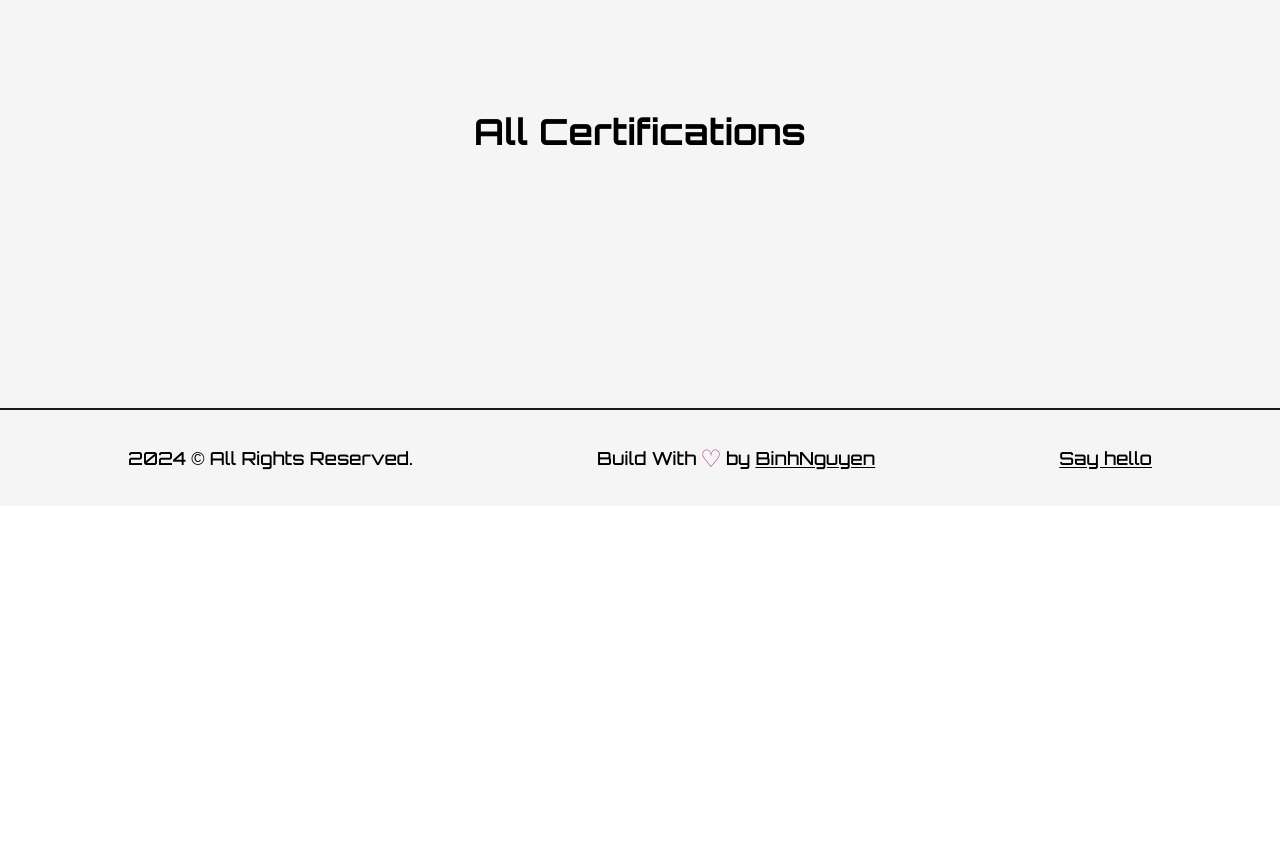
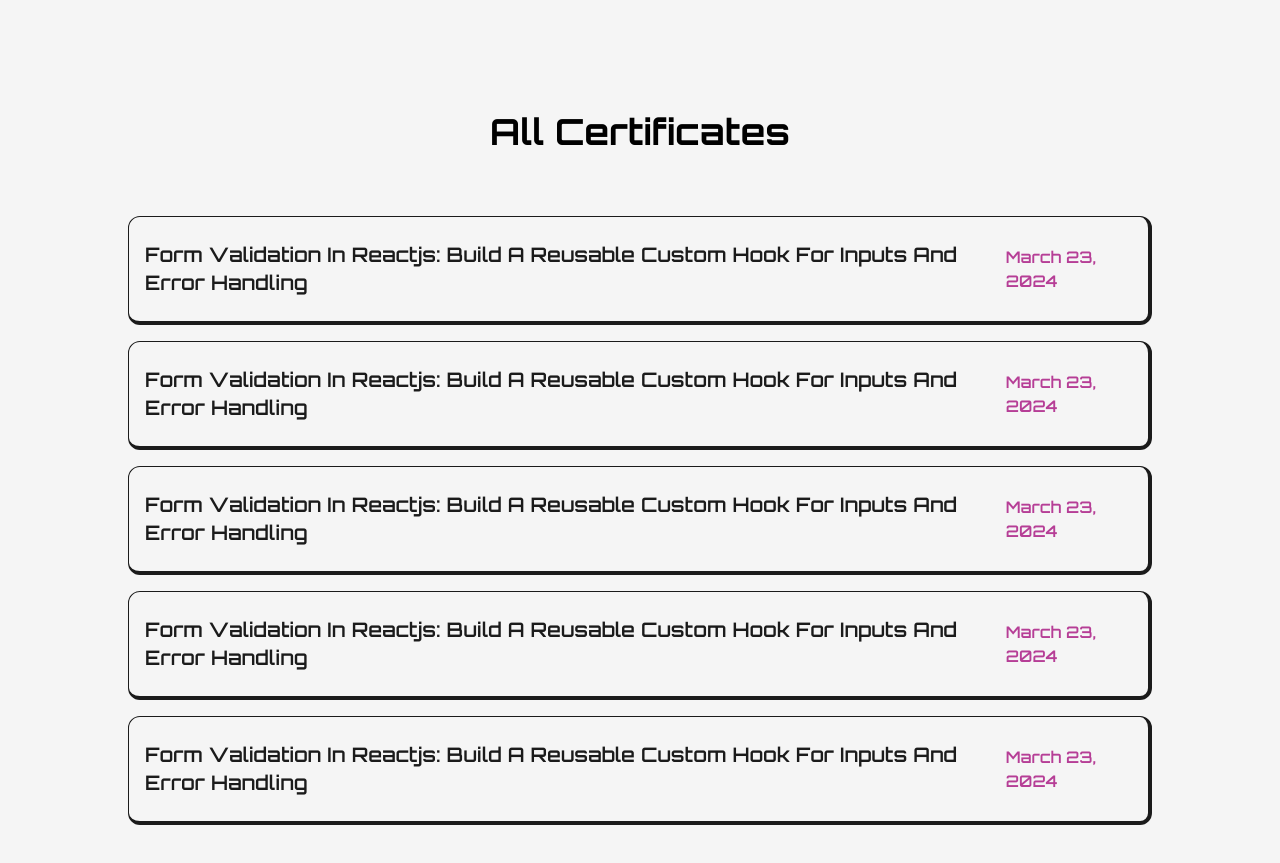
Before and after one commit to tripplen23/portfolio-2024, a Next.js app: page /certificate in a window 1280 px wide. Shown: the part 679-1542 px from the top of the page. Before the commit the page ends 1185 px from the top, so only its background shows below. Built offline with nearby package versions, Linux system fonts and the light colour scheme.

Commit message:
Finish the Certification skeleton

```diff
--- a/src/pages/certificate.js
+++ b/src/pages/certificate.js
@@ -1,4 +1,4 @@
-import React from "react";
+import React, { useRef } from "react";
 import Head from "next/head";
 import Link from "next/link";
 import Image from "next/image";
@@ -6,9 +6,64 @@
 import Layout from "@/components/Layout";
 import article1 from "../../public/images/articles/pagination component in reactjs.jpg";
 import article2 from "../../public/images/articles/create loading screen in react js.jpg";
-import { motion } from "framer-motion";
+import article3 from "../../public/images/articles/create modal component in react using react portals.png";
+import { motion, useMotionValue } from "framer-motion";
 
 const FramerImage = motion(Image);
+
+const MovingImg = ({ title, img, link }) => {
+  const x = useMotionValue(0);
+  const y = useMotionValue(0);
+  const imgRef = useRef(null);
+
+  function handleMouse(event) {
+    imgRef.current.style.display = "inline-block";
+    x.set(event.pageX);
+    y.set(-10);
+  }
+
+  function handleMouseLeave(event) {
+    imgRef.current.style.display = "none";
+    x.set(0);
+    y.set(0);
+  }
+
+  return (
+    <Link
+      href={link}
+      target="_blank"
+      onMouseMove={handleMouse}
+      onMouseLeave={handleMouseLeave}
+    >
+      <h2 className="capitalize text-xl font-semibold hover:underline">
+        {title}
+      </h2>
+      <FramerImage
+        style={{ x: x, y: y }}
+        initial={{ opacity: 0 }}
+        whileInView={{ opacity: 1, transition: { duration: 0.2 } }}
+        ref={imgRef}
+        src={img}
+        alt={title}
+        className="z-10 w-96 h-auto hidden absolute rounded-lg"
+      />
+    </Link>
+  );
+};
+
+const Certificate = ({ img, title, date, link }) => {
+  return (
+    <motion.li
+      initial={{ y: 200 }}
+      whileInView={{ y: 0, transition: { duration: 0.5, ease: "easeInOut" } }}
+      viewport={{ once: true }}
+      className="relative w-full p-4 py-6 my-4 rounded-xl flex items-center justify-between bg-light text-dark first:mt-8 border border-solid border-dark border-r-4 border-b-4"
+    >
+      <MovingImg title={title} img={img} link={link} />
+      <span className="text-primary font-semibold pl-4">{date}</span>
+    </motion.li>
+  );
+};
 
 const FeaturedCertificate = ({ img, title, time, summary, link }) => {
   return (
@@ -67,8 +122,40 @@
             />
           </ul>
           <h2 className="font-bold text-4xl w-full text-center my-16 mt-32">
-            All Certifications
+            All Certificates
           </h2>
+          <ul>
+            <Certificate
+              title="Form Validation In Reactjs: Build A Reusable Custom Hook For Inputs And Error Handling"
+              date="March 23, 2024"
+              link="/"
+              img={article3}
+            />
+            <Certificate
+              title="Form Validation In Reactjs: Build A Reusable Custom Hook For Inputs And Error Handling"
+              date="March 23, 2024"
+              link="/"
+              img={article3}
+            />
+            <Certificate
+              title="Form Validation In Reactjs: Build A Reusable Custom Hook For Inputs And Error Handling"
+              date="March 23, 2024"
+              link="/"
+              img={article3}
+            />
+            <Certificate
+              title="Form Validation In Reactjs: Build A Reusable Custom Hook For Inputs And Error Handling"
+              date="March 23, 2024"
+              link="/"
+              img={article3}
+            />
+            <Certificate
+              title="Form Validation In Reactjs: Build A Reusable Custom Hook For Inputs And Error Handling"
+              date="March 23, 2024"
+              link="/"
+              img={article3}
+            />
+          </ul>
         </Layout>
       </main>
     </>
```
